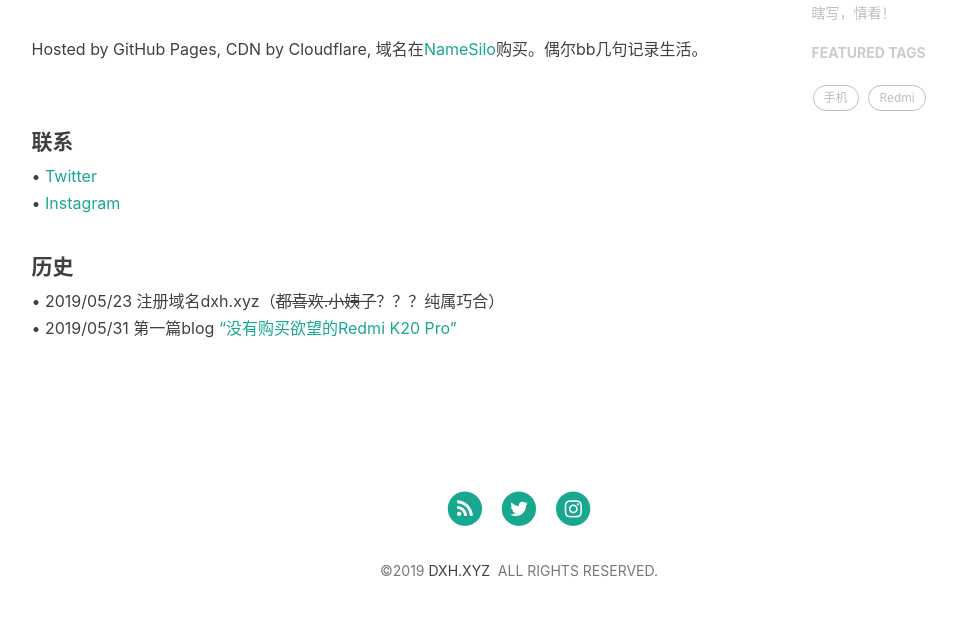
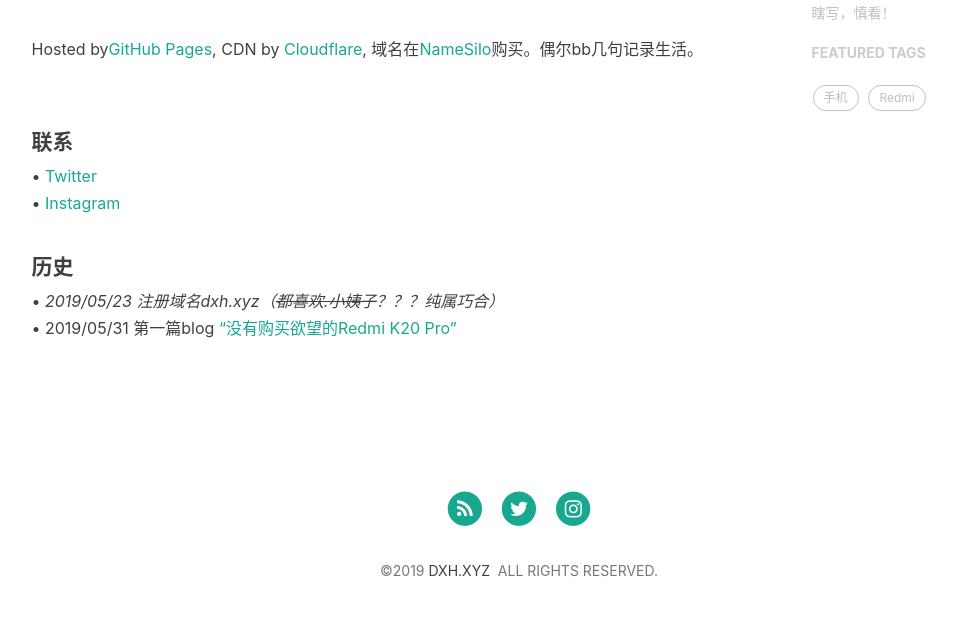
Before and after one commit to Devinteng/blog2, a Jekyll site: the page built from about.html, in a window 1280 px wide. Shown: the part 612-1232 px from the top of the page, without its empty margins (136-1093 px from the left). Built offline with Jekyll 4.4.1, drawn with Linux system fonts in a browser that asks for light colours; nearby versions of some CDN libraries; comment, search, counter and statistics services are not loaded.

```diff
--- a/about.html
+++ b/about.html
@@ -19,7 +19,7 @@ order: 2
     <blockquote>我从闹市来，到此觅空谷。</blockquote>
     <!-- music -->
 <iframe src="//music.163.com/outchain/player?type=2&id=1491585&auto=0&height=66" frameborder="0" width="100%" height="86px" ></iframe>
-    <p>Hosted by GitHub Pages, CDN by Cloudflare, 域名在<a href="https://www.namesilo.com/?rid=baa1b76ph">NameSilo</a>购买。偶尔bb几句记录生活。</p>
+    <p>Hosted by<a href="https://pages.github.com/">GitHub Pages</a>, CDN by<a href="https://www.cloudflare.com/"> Cloudflare</a>, 域名在<a href="https://www.namesilo.com/?rid=baa1b76ph">NameSilo</a>购买。偶尔bb几句记录生活。</p>
 </div>
 
 <br/>
@@ -30,6 +30,6 @@ order: 2
 <br/>
 <br/>
 <h4>历史</h4>
-• 2019/05/23 注册域名dxh.xyz（<s>都喜欢.小姨子</s>？？？纯属巧合）<br/>
+• <i>2019/05/23 注册域名dxh.xyz（<s>都喜欢.小姨子</s>？？？纯属巧合）</i><br/>
 • 2019/05/31 第一篇blog <a href="https://dxh.xyz/2019/05/31/Redmi-K20-pro/">“没有购买欲望的Redmi K20 Pro”</a>
 <br/><br/><br/><br/>
```
